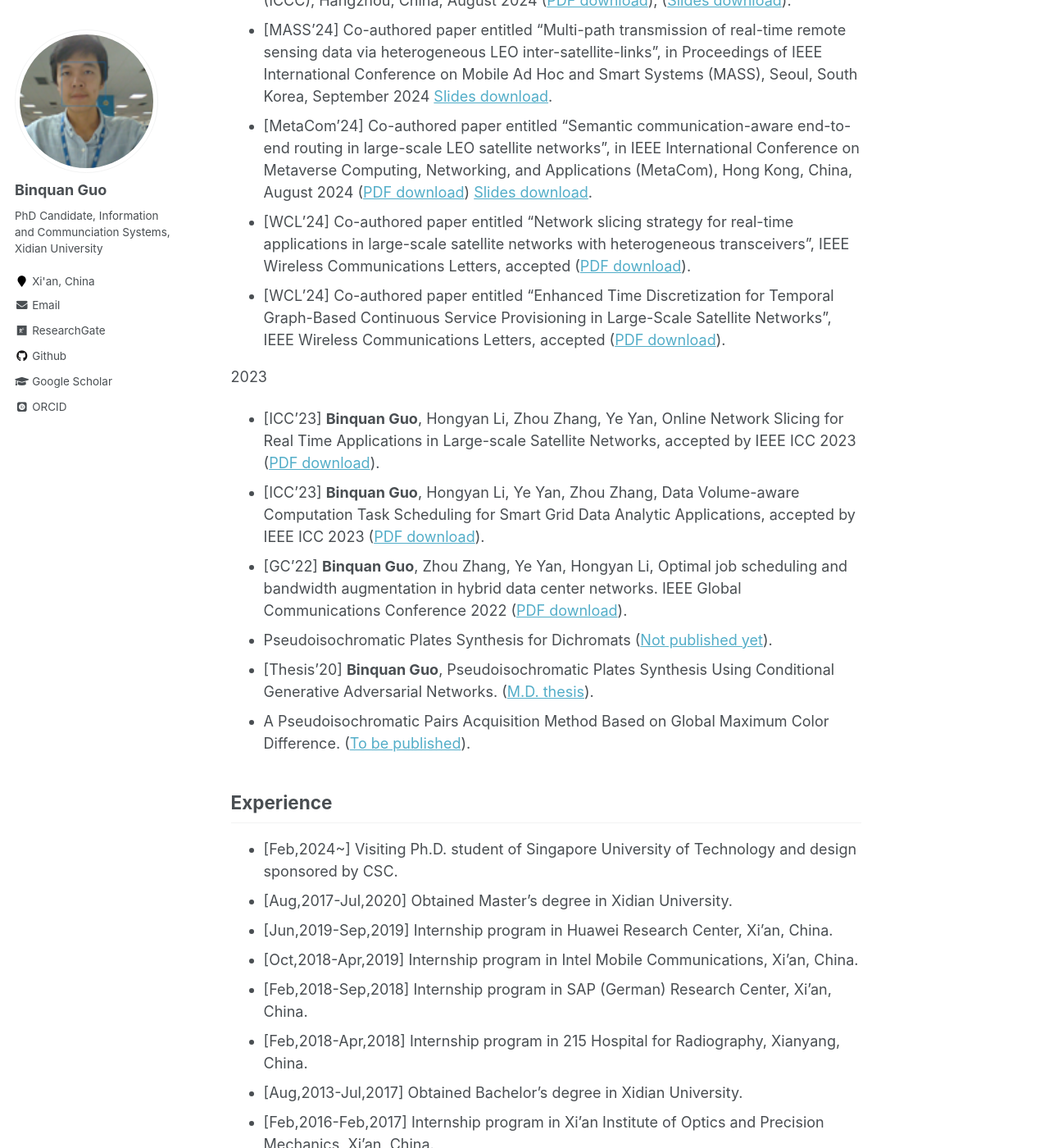
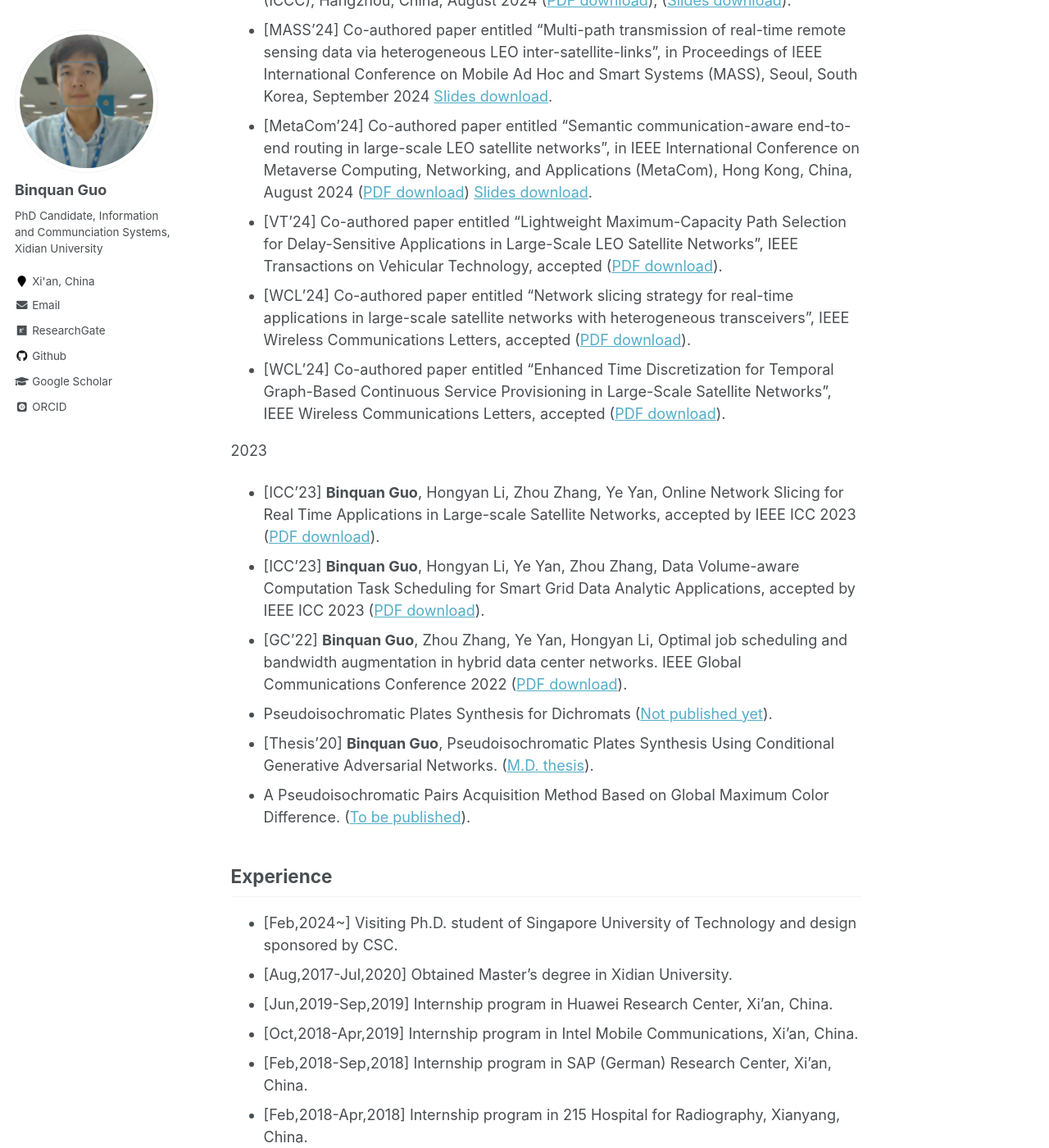
Before and after one commit to wilixx/wilixx.github.io, a Jekyll site: the page built from _pages/about.md, in a window 1280 px wide and 1400 px high, scrolled down 2872 px. Shown: the whole window at 82% size. Built offline with Jekyll 4.4.1, drawn with Linux system fonts in a browser that asks for light colours; some web fonts are replaced; part of the change alters nothing that is shown; some of the changed text lies outside the part shown.

Commit message:
Update about.md

```diff
--- a/_pages/about.md
+++ b/_pages/about.md
@@ -60,6 +60,7 @@ Publications
 * [ICCC'24] Wei Ding, **Binquan Guo**, Zehui Xiong, "Virtualized computing and communication service provision in large-scale software defined satellite networks", in Proceedings of IEEE/CIC International Conference on Communications in China (ICCC), Hangzhou, China, August 2024 ([PDF download](https://ieeexplore.ieee.org/document/10681883)), ([Slides download](https://github.com/wilixx/wilixx.github.io/blob/master/files/guo_ICCC2024_ppt_0808.pdf)).
 * [MASS'24] Co-authored paper entitled  "Multi-path transmission of real-time remote sensing data via heterogeneous LEO inter-satellite-links", in Proceedings of IEEE International Conference on Mobile Ad Hoc and Smart Systems (MASS), Seoul, South Korea, September 2024 [Slides download](https://github.com/wilixx/wilixx.github.io/blob/master/files/MASS2024-Slides-0915.pdf).
 * [MetaCom'24] Co-authored paper entitled "Semantic communication-aware end-to-end routing in large-scale LEO satellite networks", in IEEE International Conference on Metaverse Computing, Networking, and Applications (MetaCom), Hong Kong, China, August 2024 ([PDF download](https://ieeexplore.ieee.org/document/10740143)) [Slides download](https://github.com/wilixx/wilixx.github.io/blob/master/files/GUO_metacom2024_ppt_0814.pdf).
+* [VT'24] Co-authored paper entitled "Lightweight Maximum-Capacity Path Selection for Delay-Sensitive Applications in Large-Scale LEO Satellite Networks", IEEE Transactions on Vehicular Technology, accepted ([PDF download](https://ieeexplore.ieee.org/document/10797674)).
 * [WCL'24] Co-authored paper entitled "Network slicing strategy for real-time applications in large-scale satellite networks with heterogeneous transceivers", IEEE Wireless Communications Letters, accepted ([PDF download](https://ieeexplore.ieee.org/document/10540358)).
 * [WCL'24] Co-authored paper entitled "Enhanced Time Discretization for Temporal Graph-Based Continuous Service Provisioning in Large-Scale Satellite Networks", IEEE Wireless Communications Letters, accepted ([PDF download](https://ieeexplore.ieee.org/document/10612837)).
 
@@ -86,7 +87,7 @@ Experience
 
 Academic Services
 ======
-* Conference Session Chair: [MetaCom' 24](https://www.ieee-metacom.org/program.html), Hongkong.
+* Conference Session Chair: MetaCom' 24, Hongkong.
 * Reviewer for IEEE Journal/Magazine/Conference: IEEE TCCN, TMC, TNSE, IoTJ, IEEE Netw., IEEE Commun. Mag., IETCom, VTC, ICNC, ICC and more.
 
 
```
